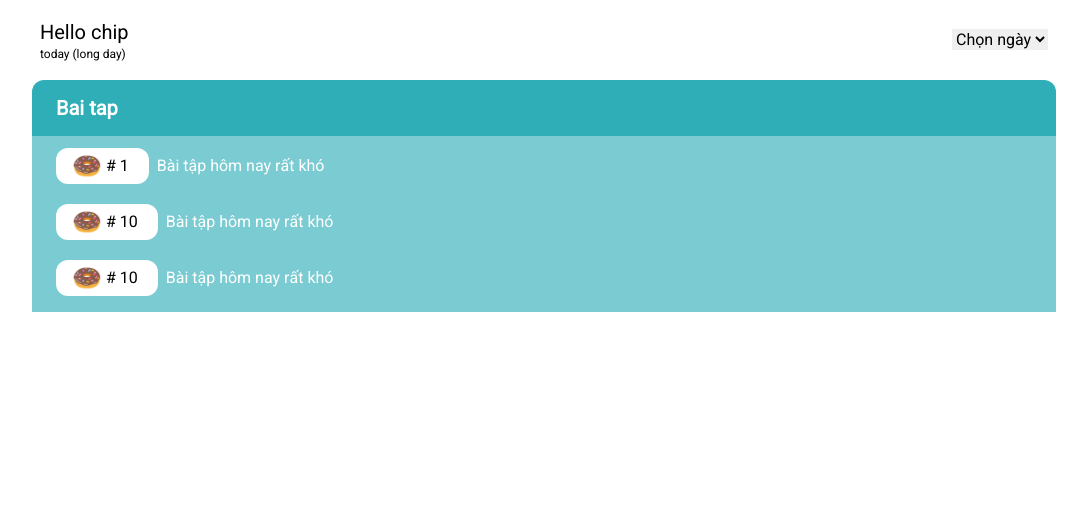
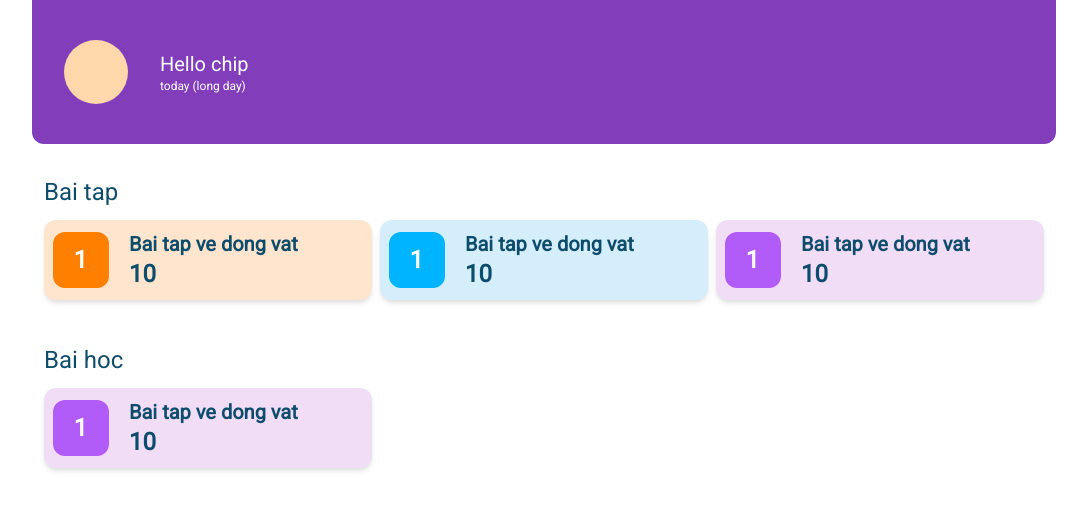
Before and after one commit to beanladance/chiplearnly, a Flask app: page / in a window 1280 px wide. Shown: the top 510 px of the page, without its empty margins (96-1183 px from the left). Run offline with Flask 3, Linux system fonts and the light colour scheme; some libraries are stand-ins or nearby versions.

Commit message:
Add files via upload

```diff
--- a/templates/index.html
+++ b/templates/index.html
@@ -1,43 +1,121 @@
 {% extends "base.html" %}
 {% block content %}
 <body class="">
-    <div class=" mx-auto flex w-full lg:w-[1024px] md:w-[800px] px-2 justify-between h-20" style="font-family: 'Roboto', sans-serif;">
-        <div class="my-auto items-center">
-            <h1 class="text-xl">Hello chip</h1>
-            <h3 class="text-xs">today (long day) </h3>
-        </div>
-        <div class="my-auto">
-            <select>
-                <option>Chọn ngày</option>
-                <option>Hôm nay</option>
-                <option>Ngày mai</option>
-                <option>Hôm qua</option>
-            </select>
+    <div class=" mx-auto flex lg:w-[1024px] md:w-[800px] justify-between h-36 bg-[#813dba] rounded-b-xl" style="font-family: 'Roboto', sans-serif;">
+        <div class="my-auto items-center flex">
+            <div class="lg:w-16 lg:h-16 md:w-12 md:h12 w-14 h-14 rounded-full bg-orange-200 lg:mx-8 mx-4">
+            </div>
+            <div class="items-center mx-auto my-auto">
+                <h1 class="text-xl text-white">Hello chip</h1>
+                <h3 class="text-xs text-white">today (long day) </h3>
+            </div>
         </div>
     </div>
-    <div class=" mx-auto flex lg:w-[1024px] md:w-[800px] px-6 bg-[#2faeb7] text-white h-14 rounded-t-xl" style="font-family: 'Roboto', sans-serif;">
-        <h1 class="font-bold my-auto text-xl">Bai tap</h1>
+
+    <div class="w-full mx-auto lg:w-[1024px] md:w-[800px] mt-8 " style="font-family: 'Roboto', sans-serif;">
+        <div class="pl-3">
+            <h1 class="text-2xl text-[#0d4c6b]">Bai tap</h1>
+        </div>
     </div>
-    <div class=" mx-auto w-full lg:w-[1024px] bg-[#7BCBD2] md:w-[800px] px-4 pb-2" style="font-family: 'Roboto', sans-serif;">
-        <!-- 1 cái item -->
-        <div class="mb-2 pt-2">
-            <div class="px-2 pt-1 flex items-center">
-                <div class="flex h-9 rounded-xl bg-white px-4 items-center"><span class="text-2xl">🍩</span> <span class="text-black text-base px-1"># 1</span></div>
-                <div class="text-white text-wrap px-2">Bài tập hôm nay rất khó</div>
+
+    <div class="w-full mx-auto lg:w-[1024px] md:w-[800px]" style="font-family: 'Roboto', sans-serif;">
+        <div class="bg-white rounded-t-3xl grid grid-cols-1 gap-2 md:grid-cols-2 lg:grid-cols-3 p-3">
+            <!-- 1 item -->
+
+            <!-- list mau nen item -->
+             <!-- bg-[#d5eefc] avatar 01b2fd -->
+              <!-- bg ffe5ce  avatar ff8000-->
+               <!-- bg f1ddf6 avatar b15cf8 -->
+
+            <div class="w-full bg-[#ffe5ce] h-20 rounded-xl grid grid-cols-4 gap-3 shadow-md">
+                <!-- avatar -->
+                <div class="mx-auto my-auto flex items-center">
+                    <div class="flex items-center justify-center w-14 h-14 rounded-xl bg-[#ff8000]">
+                        <span class="text-2xl font-bold text-white">1</span>
+                    </div>
+                </div>
+                <div class="my-auto col-span-3 text-[#0d4c6b]">
+                    <!-- bai tap so # + ngay short day -->
+                    <div class="">
+                        <p class="text-xl font-bold">Bai tap ve dong vat</p>
+                    </div>
+                    <!-- diem so -->
+                    <div class="">
+                        <p class="text-2xl font-bold">10</p>
+                    </div>
+                </div>
+
+            </div>
+
+
+            <!-- 1 item -->
+            <div class="w-full bg-[#d5eefc] h-20 rounded-xl grid grid-cols-4 gap-3 shadow-md">
+                <!-- cai hinh tron co chua so 1 -->
+                <div class="mx-auto my-auto flex items-center">
+                    <div class="flex items-center justify-center w-14 h-14 rounded-xl bg-[#00b4ff]">
+                        <span class="text-2xl font-bold text-white">1</span>
+                    </div>
+                </div>
+                <div class="my-auto col-span-3 text-[#0d4c6b]">
+                    <!-- bai tap so # + ngay short day -->
+                    <div class="">
+                        <p class="text-xl font-bold">Bai tap ve dong vat</p>
+                    </div>
+                    <!-- diem so -->
+                    <div class="">
+                        <p class="text-2xl font-bold">10</p>
+                    </div>
+                </div>
+            </div>
+
+
+            <!-- 1 item -->
+            <div class="w-full bg-[#f1ddf6] h-20 rounded-xl grid grid-cols-4 gap-3 shadow-md">
+                <!-- cai hinh tron co chua so 1 -->
+                <div class="mx-auto my-auto flex items-center">
+                    <div class="flex items-center justify-center w-14 h-14 rounded-xl bg-[#b15cf8]">
+                        <span class="text-2xl font-bold text-white">1</span>
+                    </div>
+                </div>
+                <div class="my-auto col-span-3 text-[#0d4c6b]">
+                    <!-- bai tap so # + ngay short day -->
+                    <div class="">
+                        <p class="text-xl font-bold">Bai tap ve dong vat</p>
+                    </div>
+                    <!-- diem so -->
+                    <div class="">
+                        <p class="text-2xl font-bold">10</p>
+                    </div>
+                </div>
             </div>
         </div>
 
-        <div class="mb-2 pt-2">
-            <div class="px-2 pt-1 flex items-center">
-                <div class="flex h-9 rounded-xl bg-white px-4 items-center"><span class="text-2xl">🍩</span> <span class="text-black text-base px-1"># 10</span></div>
-                <div class="text-white text-wrap px-2">Bài tập hôm nay rất khó</div>
+
+        <div class="w-full mx-auto lg:w-[1024px] md:w-[800px] mt-8 " style="font-family: 'Roboto', sans-serif;">
+            <div class="pl-3">
+                <h1 class="text-2xl text-[#0d4c6b]">Bai hoc</h1>
             </div>
         </div>
 
-        <div class="mb-2 pt-2">
-            <div class="px-2 pt-1 flex items-center">
-                <div class="flex h-9 rounded-xl bg-white px-4 items-center"><span class="text-2xl">🍩</span> <span class="text-black text-base px-1"># 10</span></div>
-                <div class="text-white text-wrap px-2">Bài tập hôm nay rất khó</div>
+        <div class="bg-white rounded-t-3xl grid grid-cols-1 gap-2 md:grid-cols-2 lg:grid-cols-3 p-3">
+            <!-- 1 item -->
+            <div class="w-full bg-[#f1ddf6] h-20 rounded-xl grid grid-cols-4 gap-3 shadow-md">
+                <!-- cai hinh tron co chua so 1 -->
+                <div class="mx-auto my-auto flex items-center">
+                    <div class="flex items-center justify-center w-14 h-14 rounded-xl bg-[#b15cf8]">
+                        <span class="text-2xl font-bold text-white">1</span>
+                    </div>
+                </div>
+                <div class="my-auto col-span-3 text-[#0d4c6b]">
+                    <!-- bai tap so # + ngay short day -->
+                    <div class="">
+                        <p class="text-xl font-bold">Bai tap ve dong vat</p>
+                    </div>
+                    <!-- diem so -->
+                    <div class="">
+                        <p class="text-2xl font-bold">10</p>
+                    </div>
+                </div>
             </div>
         </div>
 
```
